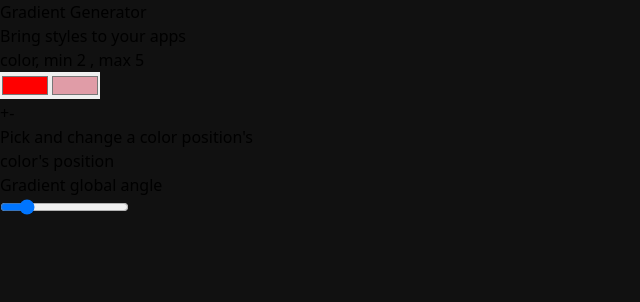
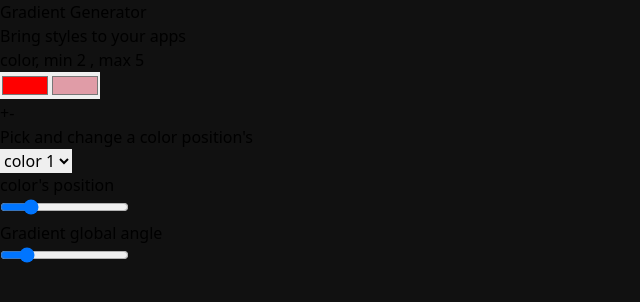
Before and after one commit to vanparfait/App_degradeLineaire-react, a React (Vite) app: page / in a window 1280 px wide. Shown: the top 302 px of the page, without its empty margins (0-640 px from the left). Built offline with nearby package versions, Linux system fonts and the light colour scheme.

Commit message:
Selectionnons une couleur et changeons sa position

```diff
--- a/src/App.jsx
+++ b/src/App.jsx
@@ -2,7 +2,9 @@
 import Gradient from "./Gradient";
 import ColorInput from "./components/inputs/ColorInput";
 import AddRemoveColor from "./components/AddRemoveColor";
-import RangeAngle from "./components/RangeAngle";
+import RangeAngle from "./components/inputs/RangeAngle";
+import SelectColor from "./components/inputs/SelectColor";
+import RangeColorPosition from "./components/inputs/RangeColorPosition";
 
 function App() {
   const gradientValue = useSelector((state) => state.gradient);
@@ -28,11 +30,11 @@
           <AddRemoveColor action="remove" sign="-" />
         </div>
         <p>Pick and change a color position's</p>
-        {/* select color */}
+        <SelectColor />
 
         <p>color's position</p>
 
-        {/* range color */}
+        <RangeColorPosition />
         <p>Gradient global angle</p>
         <RangeAngle />
 
--- a/src/components/RangeAngle.jsx
+++ b/src/components/inputs/RangeAngle.jsx
@@ -1,6 +1,6 @@
 import React from "react";
 import { useDispatch, useSelector } from "react-redux";
-import { updateAngle } from "../features/gradient";
+import { updateAngle } from "../../features/gradient";
 
 const RangeAngle = () => {
   const dispatch = useDispatch();
--- /dev/null
+++ b/src/components/inputs/RangeColorPosition.jsx
@@ -0,0 +1,22 @@
+import React from "react";
+import { useDispatch, useSelector } from "react-redux";
+import { updateColorPosition } from "../../features/gradient";
+
+const RangeColorPosition = () => {
+  const dispatch = useDispatch();
+  const gradientValue = useSelector((state) => state.gradient);
+
+  const selectedColorPosition = gradientValue.colors.find(
+    (obj) => obj.id === gradientValue.pickedColorId
+  );
+  return (
+    <input
+      type="range"
+      className="w-full h-1 mb-10 bg-gray-200 rounded-lg cursor-pointer"
+      value={selectedColorPosition.position}
+      onChange={(e) => dispatch(updateColorPosition(e.target.value))}
+    />
+  );
+};
+
+export default RangeColorPosition;
--- /dev/null
+++ b/src/components/inputs/SelectColor.jsx
@@ -0,0 +1,24 @@
+import React from "react";
+import { useDispatch, useSelector } from "react-redux";
+import { pickColor } from "../../features/gradient";
+
+const SelectColor = () => {
+  const dispatch = useDispatch();
+  const gradientValue = useSelector((state) => state.gradient);
+  return (
+    <div className="mb-5">
+      <select
+        onChange={(e) => dispatch(pickColor(Number(e.target.value)))}
+        className="bg-gray-900 cursor-pointer py-1 px-2 mb-1 mt-2 border border-gray-700 outline-none focus:border-gray-500"
+      >
+        {gradientValue.colors.map((color) => (
+          <option value={color.id} key={color.id}>
+            color {color.id}
+          </option>
+        ))}
+      </select>
+    </div>
+  );
+};
+
+export default SelectColor;
--- a/src/features/gradient.js
+++ b/src/features/gradient.js
@@ -33,7 +33,9 @@
       state.colors.push({
         id: state.colors[state.colors.length - 1].id + 1,
         value: "#111111",
-        position: 50,
+        position:
+          state.colors[state.colors.length - 1].position +
+          0.1 * state.colors[state.colors.length - 1].position, //50
       });
     },
     removeColor: (state, action) => {
@@ -44,8 +46,21 @@
     updateAngle: (state, action) => {
       state.angle = action.payload;
     },
+    pickColor: (state, action) => {
+      state.pickedColorId = action.payload;
+    },
+    updateColorPosition: (state, action) => {
+      state.colors.find((color) => color.id === state.pickedColorId).position =
+        action.payload;
+    },
   },
 });
 export default gradientSlice.reducer;
-export const { updateColor, addColor, removeColor, updateAngle } =
-  gradientSlice.actions;
+export const {
+  updateColor,
+  addColor,
+  removeColor,
+  updateAngle,
+  pickColor,
+  updateColorPosition,
+} = gradientSlice.actions;
```
